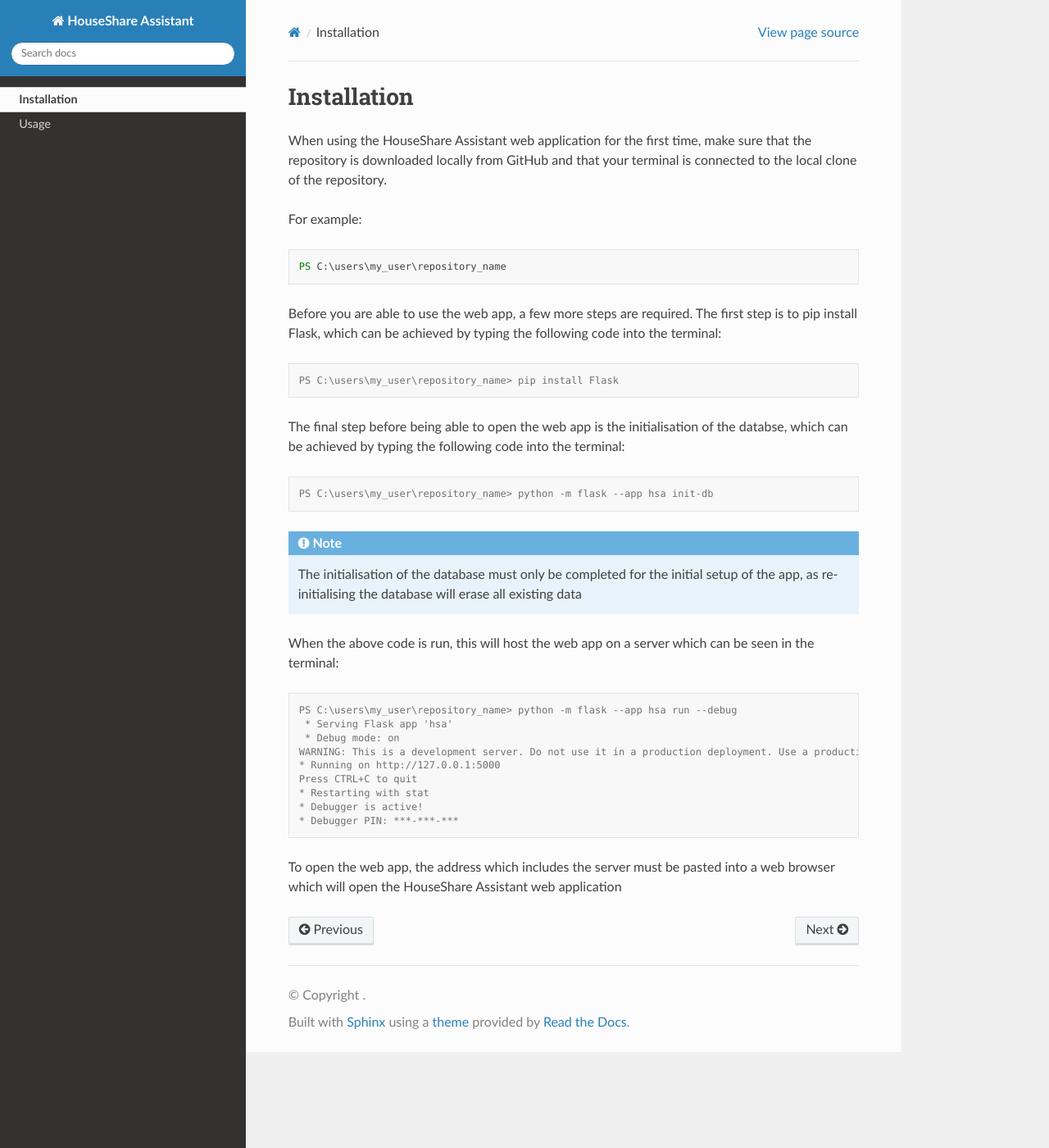
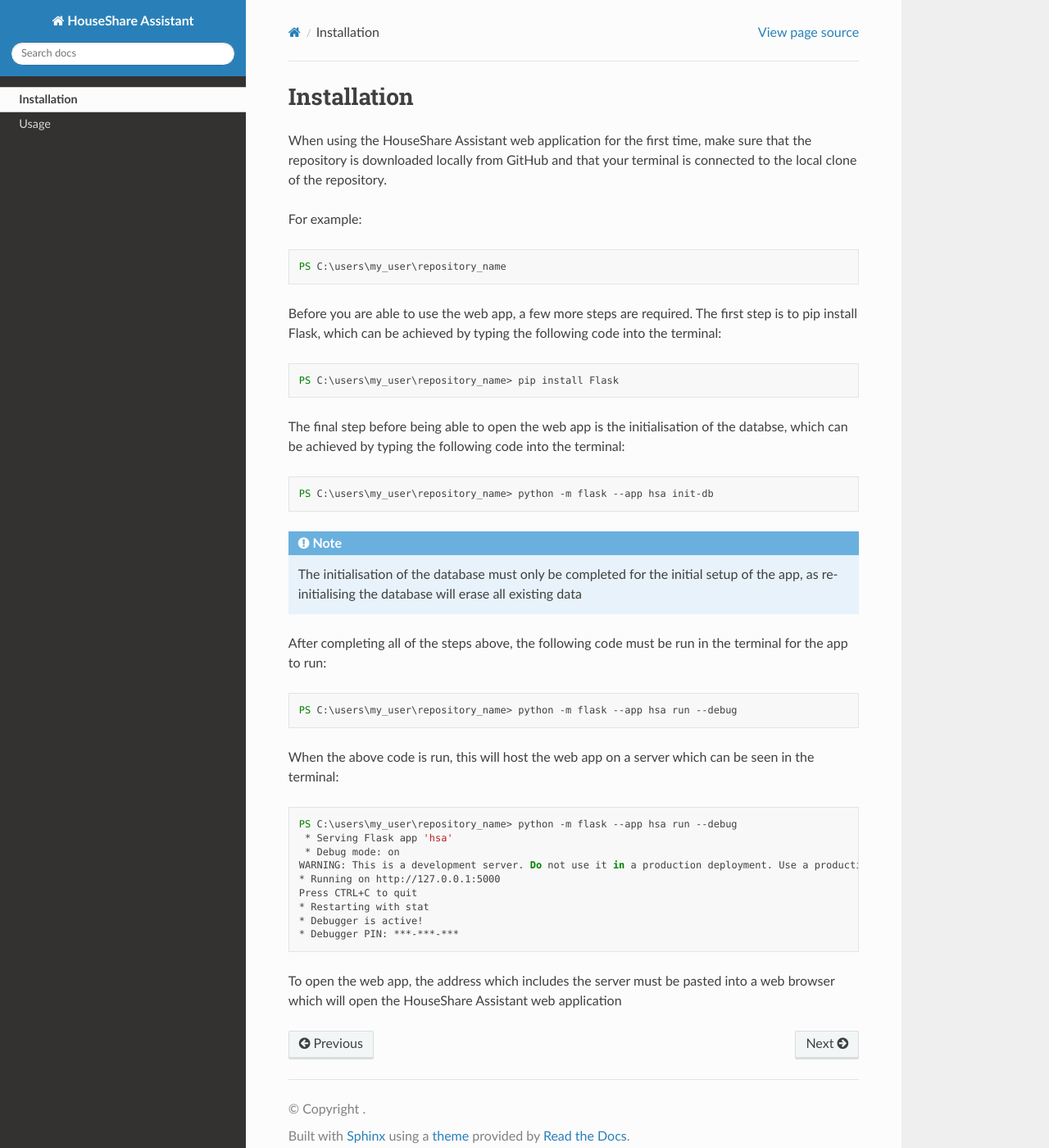
Before and after one commit to up2194063/SETAP-Owen-and-Billy, a Sphinx documentation site: the page built from docs/installation.rst, in a window 1280 px wide and 1400 px high. Shown: the whole window at 82% size. Built offline with Sphinx 7.4.7 and the Read the Docs theme 3.1.0, drawn with Linux system fonts in a browser that asks for light colours.

Commit message:
Update installation.rst

```diff
--- a/docs/installation.rst
+++ b/docs/installation.rst
@@ -12,13 +12,13 @@ For example:
 
 Before you are able to use the web app, a few more steps are required. The first step is to pip install Flask, which can be achieved by typing the following code into the terminal:
 
-.. code-block:: console
+.. code-block:: posh
 
     PS C:\users\my_user\repository_name> pip install Flask
 
 The final step before being able to open the web app is the initialisation of the databse, which can be achieved by typing the following code into the terminal:
 
-.. code-block:: console
+.. code-block:: posh
 
     PS C:\users\my_user\repository_name> python -m flask --app hsa init-db
 
@@ -26,9 +26,15 @@ The final step before being able to open the web app is the initialisation of th
 
     The initialisation of the database must only be completed for the initial setup of the app, as re-initialising the database will erase all existing data
 
+After completing all of the steps above, the following code must be run in the terminal for the app to run:
+
+.. code-block:: posh
+
+    PS C:\users\my_user\repository_name> python -m flask --app hsa run --debug
+
 When the above code is run, this will host the web app on a server which can be seen in the terminal:
 
-.. code-block:: console
+.. code-block:: posh
 
     PS C:\users\my_user\repository_name> python -m flask --app hsa run --debug
      * Serving Flask app 'hsa'
```
